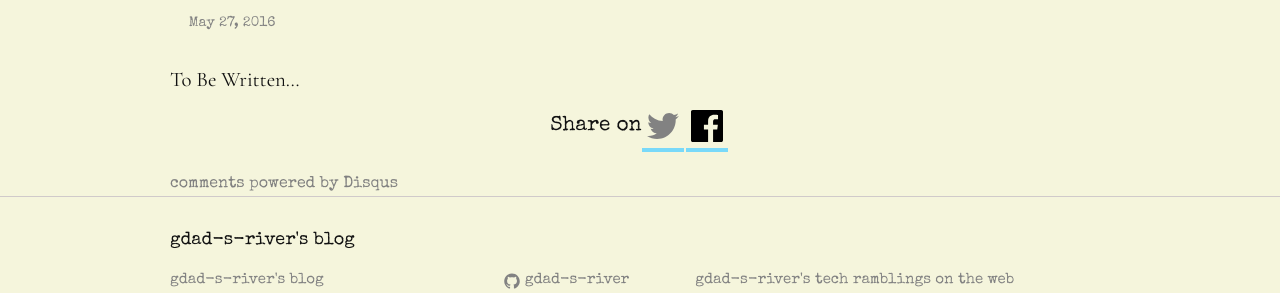
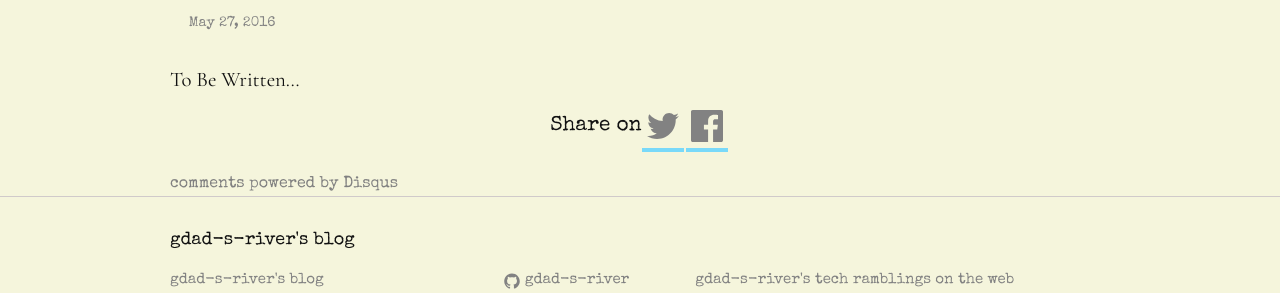
Before and after one commit to gdad-s-river/gdad-s-river.github.io, a Jekyll site: the page built from _posts/2016-07-27-design-the-solution-to-every-problem.md, in a window 1280 px wide. Shown: the part 135-428 px from the top of the page. Built offline with Jekyll 4.4.1, drawn with Linux system fonts in a browser that asks for light colours; comment, search, counter and statistics services are not loaded.

Commit message:
fb svg fill added correctly

```diff
--- a/_sass/_layout.scss
+++ b/_sass/_layout.scss
@@ -399,6 +399,10 @@
     height: 32px;
     padding-right: 12px;
 
+    .fb-svg {
+      fill: #828282;
+    }
+
     a {
       &:hover {
         background: none;
--- a/sw.js
+++ b/sw.js
@@ -2,7 +2,7 @@
 layout: null
 ---
 
-const staticCacheName = "gdad-s-river-static-v39";
+const staticCacheName = "gdad-s-river-static-v40";
 
 console.log("installing service worker");
 
```
Also changed, not shown: _includes/icon-facebook.svg.
